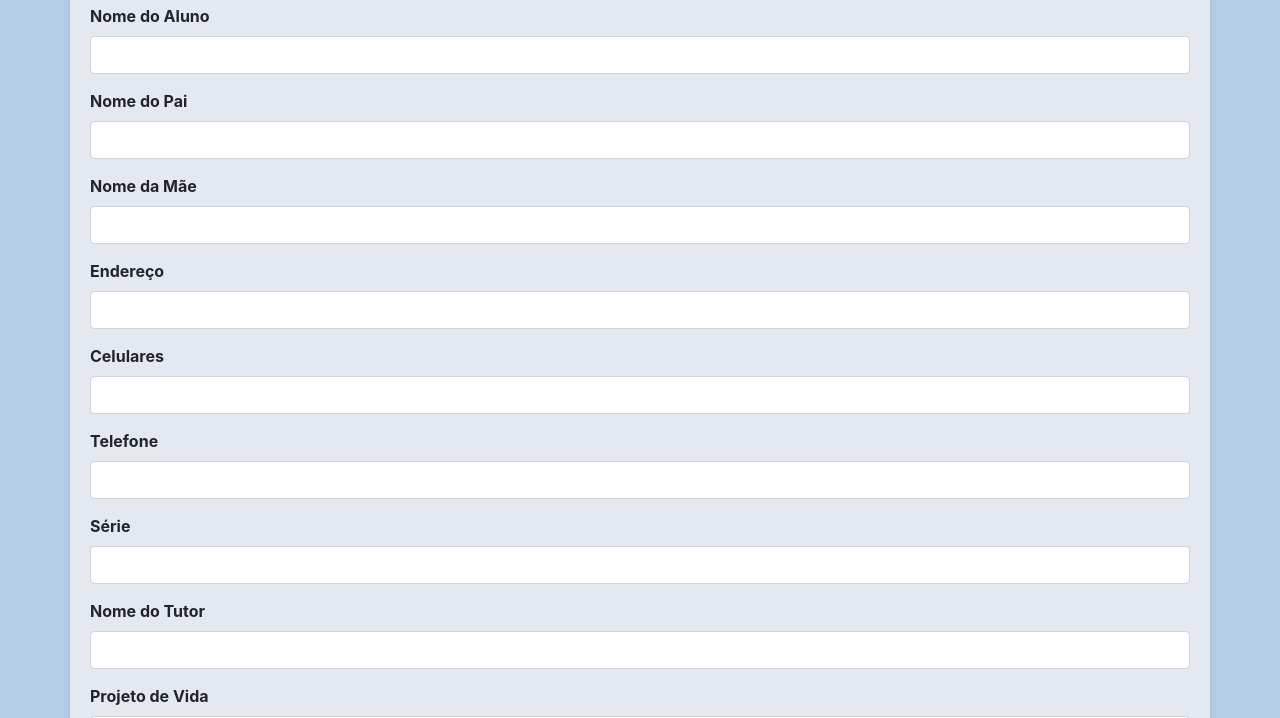
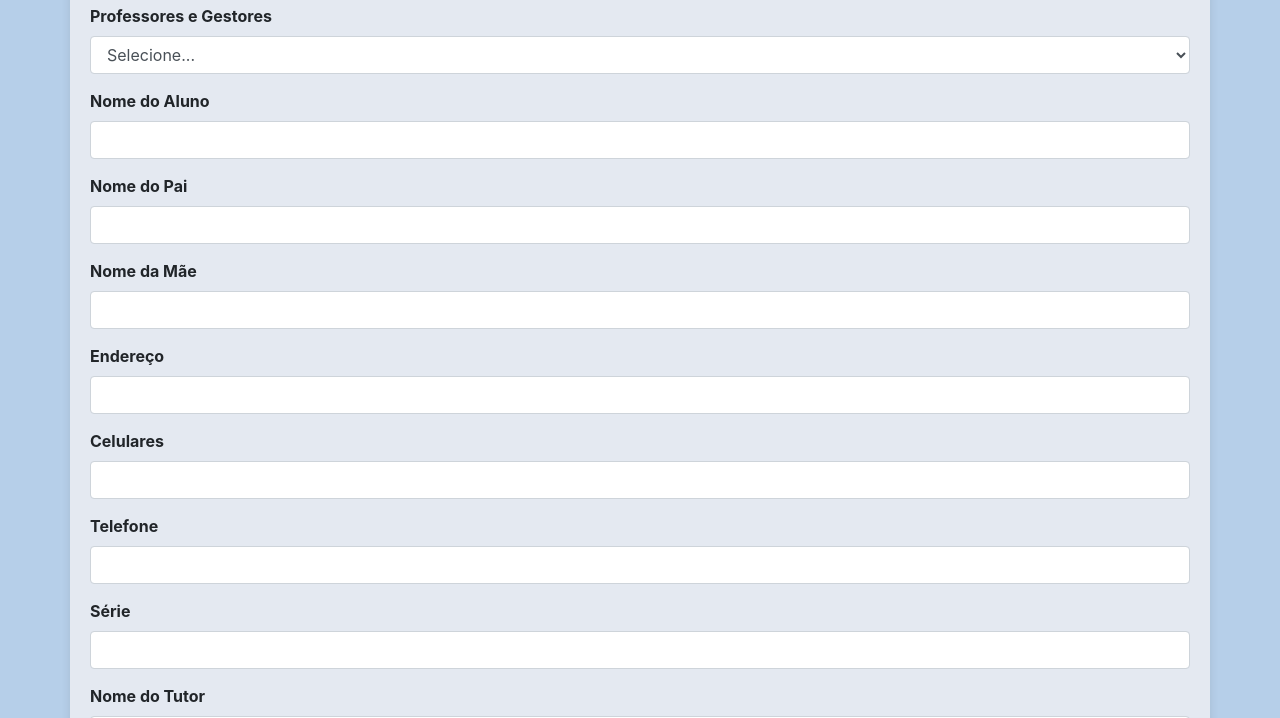
Before and after one commit to BicudoMonsenhor/BicudoDigital, a plain HTML site: page Tutoria.html in a window 1280 px wide. Shown: the part 104-822 px from the top of the page. Drawn offline with nearby package versions, Linux system fonts and the light colour scheme.

Commit message:
Add files via upload

```diff
--- a/Tutoria.html
+++ b/Tutoria.html
@@ -67,6 +67,64 @@
     <div class="container">
         <h1>Tutoria Digital</h1>
         <form id="tutoriaForm">
+            <div class="form-group">
+                <label for="nomeFuncionario">Professores e Gestores</label>
+                <select class="form-control" id="nomeFuncionario">
+                    <option value="">Selecione...</option>
+                    <option value="ALAN JUNIOR BUENO">ALAN JUNIOR BUENO</option>
+                    <option value="ALEX HENRIQUE GONÇALVES">ALEX HENRIQUE GONÇALVES</option>
+                    <option value="ALINE DAL PONTE SABBAG">ALINE DAL PONTE SABBAG</option>
+                    <option value="ALINE PRISCILA GARCIA DA SILVA">ALINE PRISCILA GARCIA DA SILVA</option>
+                    <option value="ANDREIA DE FATIMA GOMES PIEMONTE">ANDREIA DE FATIMA GOMES PIEMONTE</option>
+                    <option value="ANTONIO JOSÉ DO SANTOS JUNIOR">ANTONIO JOSÉ DO SANTOS JUNIOR</option>
+                    <option value="CARLOS ALBERTO CAVALLINI">CARLOS ALBERTO CAVALLINI</option>
+                    <option value="CARLOS VINICIUS PAES DALAZOANA">CARLOS VINICIUS PAES DALAZOANA</option>
+                    <option value="CRISTINA BALDINOTI">CRISTINA BALDINOTI</option>
+                    <option value="DAIANE DA SILVA SANTOS">DAIANE DA SILVA SANTOS</option>
+                    <option value="DARLENE MALDONADO DOS SANTOS">DARLENE MALDONADO DOS SANTOS</option>
+                    <option value="EDCARLOS DOS SANTOS">EDCARLOS DOS SANTOS</option>
+                    <option value="EDINEIA APARECIDA DE SOUZA">EDINEIA APARECIDA DE SOUZA</option>
+                    <option value="ELIANE ANDREA DIOMEDES">ELIANE ANDREA DIOMEDES</option>
+                    <option value="ELIZA GILIOLLI DOS SANTOS">ELIZA GILIOLLI DOS SANTOS</option>
+                    <option value="ERICA GOMES DE SÁ">ERICA GOMES DE SÁ</option>
+                    <option value="ERIVALDO SANTOS SILVA">ERIVALDO SANTOS SILVA</option>
+                    <option value="FELIPE BEIRO DE ALMEIDA">FELIPE BEIRO DE ALMEIDA</option>
+                    <option value="FLAVIO HENRIQUE CHAVES FILHO">FLAVIO HENRIQUE CHAVES FILHO</option>
+                    <option value="GRAZIELLE CHRISTINE MARANGONI SCARMANHÃ">GRAZIELLE CHRISTINE MARANGONI SCARMANHÃ</option>
+                    <option value="GRAZIELLE DE OLIVEIRA SANTOS">GRAZIELLE DE OLIVEIRA SANTOS</option>
+                    <option value="ITALO BERTONCINI">ITALO BERTONCINI</option>
+                    <option value="IZAÍAS NOGUEIRA RODRIGUES">IZAÍAS NOGUEIRA RODRIGUES</option>
+                    <option value="JANAINA TOGNON">JANAINA TOGNON</option>
+                    <option value="JAQUELINE PADERES SCORSAFAVA GARCIA">JAQUELINE PADERES SCORSAFAVA GARCIA</option>
+                    <option value="JONAS RANGEL DE ALMEIDA">JONAS RANGEL DE ALMEIDA</option>
+                    <option value="JOSELILIAN LOPES MIRALHA">JOSELILIAN LOPES MIRALHA</option>
+                    <option value="JOSIANI KELY MILESK">JOSIANI KELY MILESK</option>
+                    <option value="KAREN REGINA TAN GALINA">KAREN REGINA TAN GALINA</option>
+                    <option value="KARINA CÁSSIA OLIVEIRA REIS">KARINA CÁSSIA OLIVEIRA REIS</option>
+                    <option value="LEANDRO HENRIQUE DE SOUZA BEZERRA">LEANDRO HENRIQUE DE SOUZA BEZERRA</option>
+                    <option value="LURDES DOS SANTOS ELIAS LIMA">LURDES DOS SANTOS ELIAS LIMA</option>
+                    <option value="MAGDA APARECIDA DE OLIVEIRA PRADO">MAGDA APARECIDA DE OLIVEIRA PRADO</option>
+                    <option value="MARCIO ENRIQUE STANCKEVIZ">MARCIO ENRIQUE STANCKEVIZ</option>
+                    <option value="MARIANA SAKER DE CASTRO PAIVA">MARIANA SAKER DE CASTRO PAIVA</option>
+                    <option value="MARIUDA AFFONSO ALVES VAZ">MARIUDA AFFONSO ALVES VAZ</option>
+                    <option value="MILCE FERREIRA DE MOURA">MILCE FERREIRA DE MOURA</option>
+                    <option value="MIRIAM BEIRO DE ALMEIDA">MIRIAM BEIRO DE ALMEIDA</option>
+                    <option value="NATHÁLIA VERONESE MARTINS">NATHÁLIA VERONESE MARTINS</option>
+                    <option value="RAFAEL MARTINS DOS SANTOS">RAFAEL MARTINS DOS SANTOS</option>
+                    <option value="RENATO DAVID VALENTE">RENATO DAVID VALENTE</option>
+                    <option value="ROGERIO DOS SANTOS FERREIRA">ROGERIO DOS SANTOS FERREIRA</option>
+                    <option value="ROSA LOPES PONTES">ROSA LOPES PONTES</option>
+                    <option value="ROSANA LORAINE ARAUJO DE S. ZAMPIERI">ROSANA LORAINE ARAUJO DE S. ZAMPIERI</option>
+                    <option value="SAVIA BETHANIA CAVALCANTI">SAVIA BETHANIA CAVALCANTI</option>
+                    <option value="SILENE BERTASSI">SILENE BERTASSI</option>
+                    <option value="SILVIA REGINA FERREIRA BALLAS">SILVIA REGINA FERREIRA BALLAS</option>
+                    <option value="SILVIA VALENTIM DAMACENO">SILVIA VALENTIM DAMACENO</option>
+                    <option value="SONIA MARIA NABAS DOS SANTOS">SONIA MARIA NABAS DOS SANTOS</option>
+                    <option value="SUELI BATISTETTI VICENTE">SUELI BATISTETTI VICENTE</option>
+                    <option value="MATHEUS AUGUSTO SILVA">MATHEUS AUGUSTO SILVA</option>
+                </select>
+            </div>
+
             <div class="form-group">
                 <label for="nomeAluno">Nome do Aluno</label>
                 <input type="text" class="form-control" id="nomeAluno" required>
```
